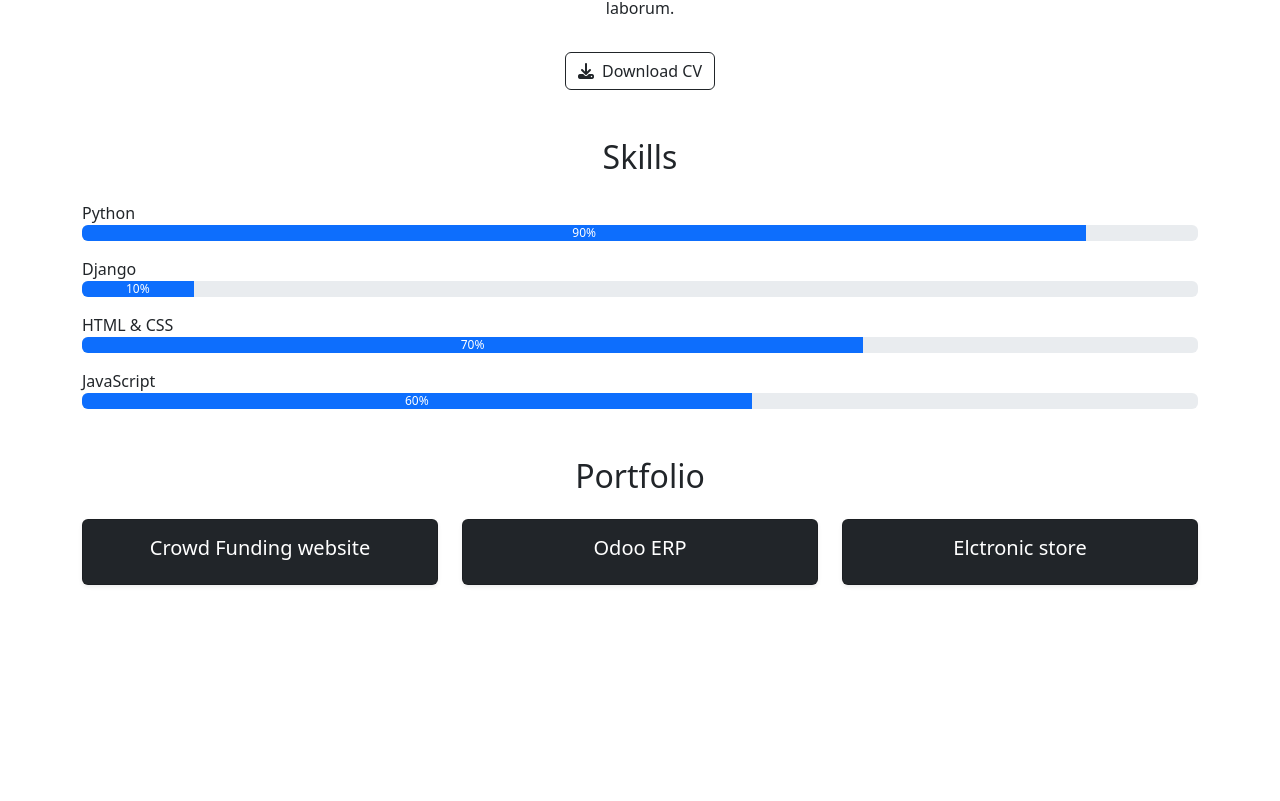
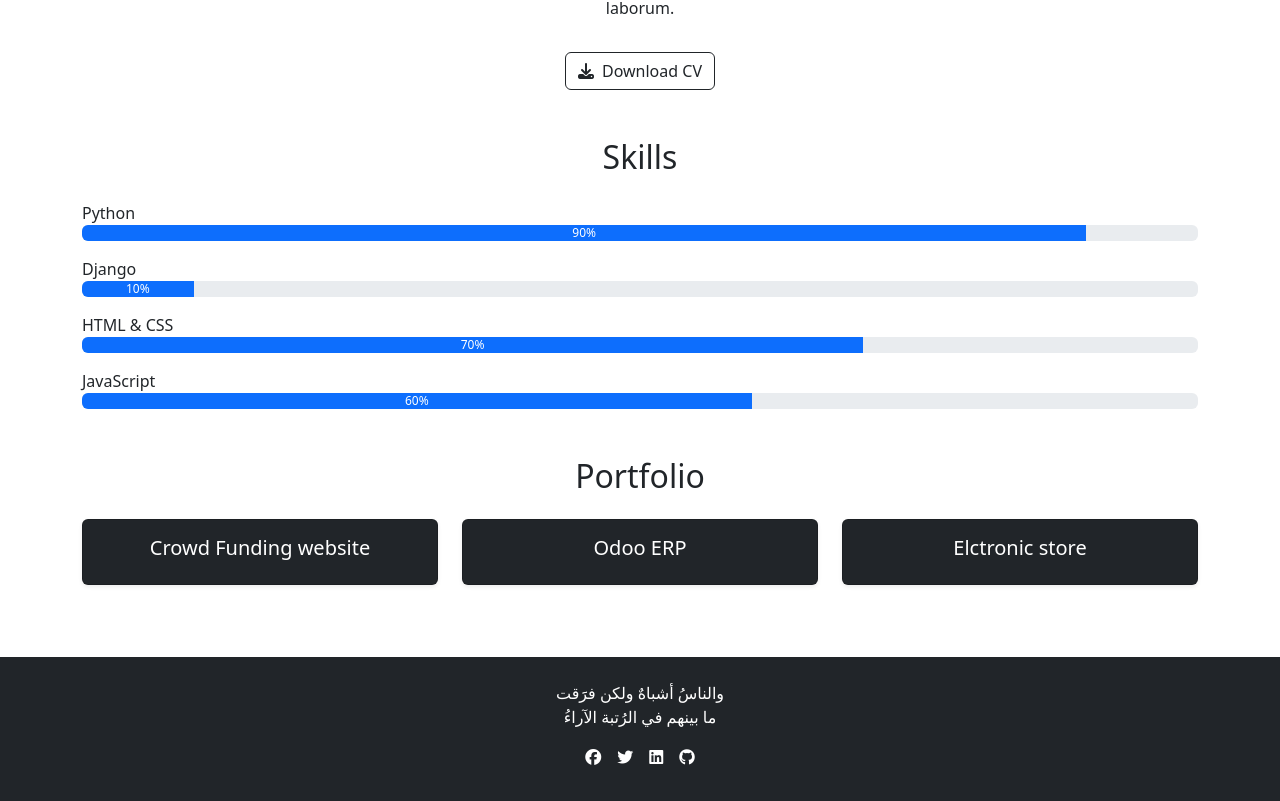
Before and after one commit to AnwerAhmedAnwer16/ReactProject, a React (Create React App) app: page / in a window 1280 px wide. Shown: the part 424-1225 px from the top of the page. Before the commit the page ends 1081 px from the top, so only its background shows below. Built offline with nearby package versions, Linux system fonts and the light colour scheme.

Commit message:
footer and project done

```diff
--- a/src/App.js
+++ b/src/App.js
@@ -4,6 +4,7 @@ import Hero from './components/Hero';
 import AboutMe from './components/AboutMe';
 import Skills from './components/skillsDir/skills';
 import Portfolio from './components/projectsDir/portfolio';
+import Footer from './components/footer';
 
 function App() {
   return (
@@ -28,6 +29,7 @@ function App() {
       <AboutMe/>
       <Skills/>
       <Portfolio/>
+      <Footer/>
     </div>
   );
 }
--- /dev/null
+++ b/src/components/footer.js
@@ -0,0 +1,18 @@
+import React from 'react';
+
+function Footer() {
+  return (
+    <div className="bg-dark text-white text-center p-4">
+ <p>والناسُ أشباهٌ ولكن فرََقت<br></br> ما بينهم في الرُتبة الآراءُ
+ </p>
+ <div className="mb-2">
+        <a href="#" className="text-white mx-2"><i className="fab fa-facebook"></i></a>
+        <a href="#" className="text-white mx-2"><i className="fab fa-twitter"></i></a>
+        <a href="#" className="text-white mx-2"><i className="fab fa-linkedin"></i></a>
+        <a href="#" className="text-white mx-2"><i className="fab fa-github"></i></a>
+      </div>
+    </div>
+  );
+}
+
+export default Footer;
```
